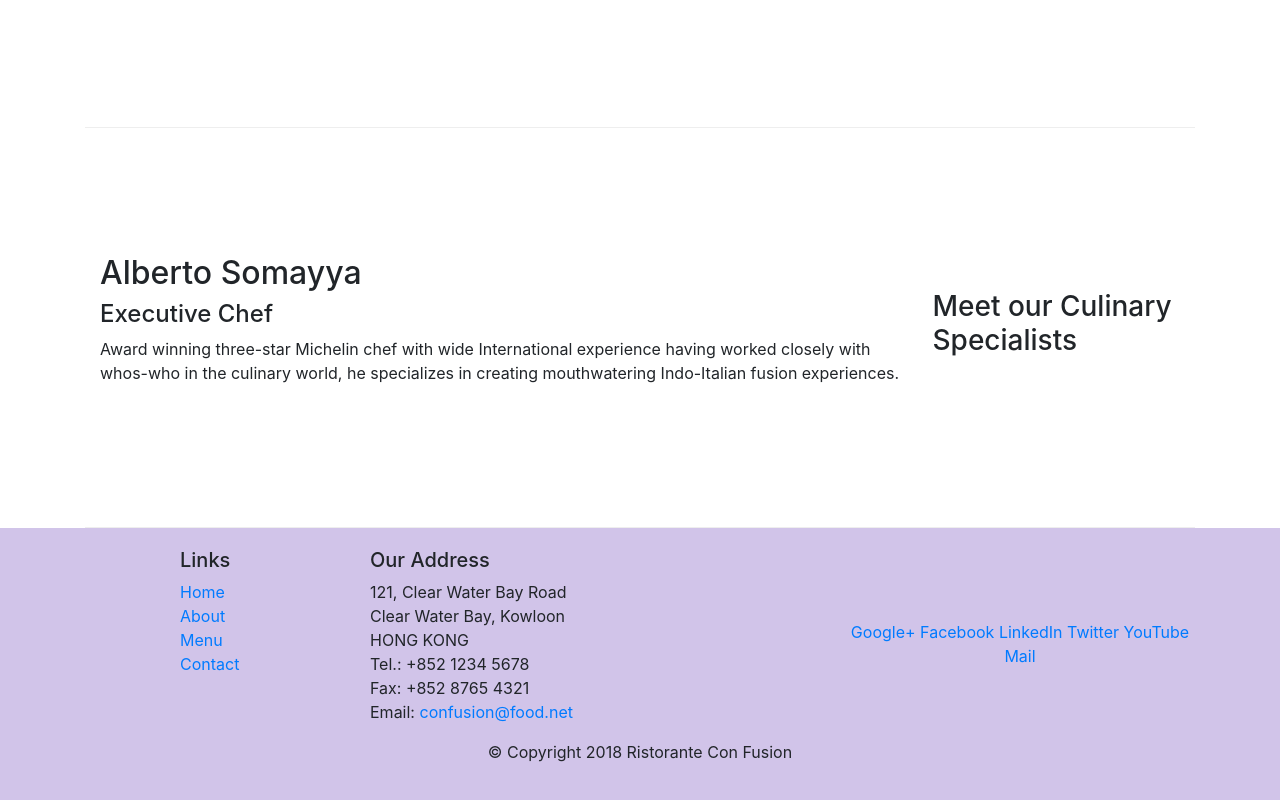
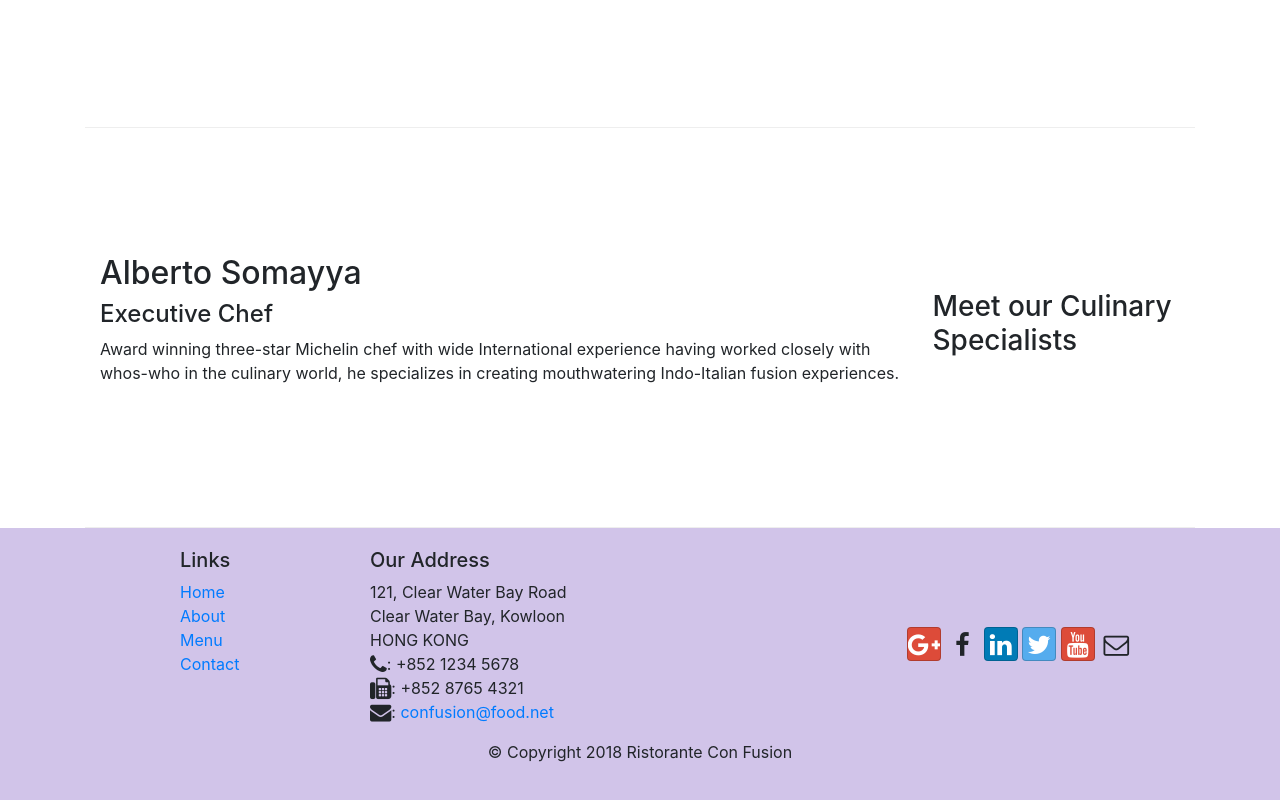
Before and after one commit to Ram-Avtar/Restaurant_website, a website: page index.html in a window 1280 px wide. Shown: the part 1006-1806 px from the top of the page. Drawn offline with nearby package versions, Linux system fonts and the light colour scheme.

Commit message:
adding some icon font

```diff
--- a/index.html
+++ b/index.html
@@ -10,7 +10,10 @@
 
     <!-- Bootstrap CSS -->
     <link rel="stylesheet" href="node_modules/bootstrap/dist/css/bootstrap.min.css">
+    <link rel="stylesheet" type="text/css" href="node_modules/font-awesome/css/font-awesome.min.css">
+    <link rel="stylesheet" type="text/css" href="node_modules/bootstrap-social/bootstrap-social.css">
     <link rel="stylesheet" type="text/css" href="css/style.css">
+
 </head>
 
 <body>
@@ -25,10 +28,10 @@
             <a href="#" class="navbar-brand mr-auto">Ristorante COn Fusion</a>
             <dir class="collapse navbar-collapse" id="Navbar">
                 <ul class="navbar-nav mr-auto">
-                    <li class="nav-item active"> <a href="#" class="nav-link">Home</a></li>
-                    <li class="nav-item"> <a href="./aboutus.html" class="nav-link">About</a></li>
-                    <li class="nav-item"> <a href="#" class="nav-link">Menu</a></li>
-                    <li class="nav-item"> <a href="#" class="nav-link">Contact</a></li>
+                    <li class="nav-item active"> <a href="#" class="nav-link"><span class="fa fa-home fa-lg"></span>  Home</a></li>
+                    <li class="nav-item"> <a href="./aboutus.html" class="nav-link"><span class="fa fa-info fa-lg"></span>  About</a></li>
+                    <li class="nav-item"> <a href="#" class="nav-link"><span class="fa fa-list fa-lg"></span>  Menu</a></li>
+                    <li class="nav-item"> <a href="#" class="nav-link"><span class="fa fa-address-card fa-lg"></span>  Contact</a></li>
 
                 </ul>
             </dir>
@@ -100,19 +103,19 @@
 		              121, Clear Water Bay Road<br>
 		              Clear Water Bay, Kowloon<br>
 		              HONG KONG<br>
-		              Tel.: +852 1234 5678<br>
-		              Fax: +852 8765 4321<br>
-		              Email: <a href="mailto:confusion@food.net">confusion@food.net</a>
+		              <i class="fa fa-phone fa-lg"></i>: +852 1234 5678<br>
+		              <i class="fa fa-fax fa-lg"></i>: +852 8765 4321<br>
+		              <i class="fa fa-envelope fa-lg"></i>: <a href="mailto:confusion@food.net">confusion@food.net</a>
 		           </address>
                 </div>
                 <div class="col-12 col-sm-4 align-self-center">
                     <div class="text-center">
-                        <a href="http://google.com/+">Google+</a>
-                        <a href="http://www.facebook.com/profile.php?id=">Facebook</a>
-                        <a href="http://www.linkedin.com/in/">LinkedIn</a>
-                        <a href="http://twitter.com/">Twitter</a>
-                        <a href="http://youtube.com/">YouTube</a>
-                        <a href="mailto:">Mail</a>
+                        <a class="btn btn-social-icon btn-google" href="http://google.com/+"><i class="fa fa-google-plus fa-lg"></i></a>
+                        <a class="btn btn-social-icon btn-facebooke" href="http://www.facebook.com/profile.php?id="><i class="fa fa-facebook fa-lg"></i></a>
+                        <a class="btn btn-social-icon btn-linkedin" href="http://www.linkedin.com/in/"><i class="fa fa-linkedin fa-lg"></i></a>
+                        <a class="btn btn-social-icon btn-twitter" href="http://twitter.com/"><i class="fa fa-twitter fa-lg"></i></a>
+                        <a class="btn btn-social-icon btn-google" href="http://youtube.com/"><i class="fa fa-youtube fa-lg"></i></a>
+                        <a class="btn btn-social-icon" href="mailto:"><i class="fa fa-envelope-o fa-lg"></i></a>
                     </div>
                 </div>
            </div>
--- a/package.json
+++ b/package.json
@@ -15,6 +15,8 @@
   },
   "dependencies": {
     "bootstrap": "^4.4.1",
+    "bootstrap-social": "^5.1.1",
+    "font-awesome": "^4.7.0",
     "jquery": "^3.5.1",
     "popper.js": "^1.16.1"
   }
```
Also changed, not shown: aboutus.html (+15 -13 lines), 1 other file.
